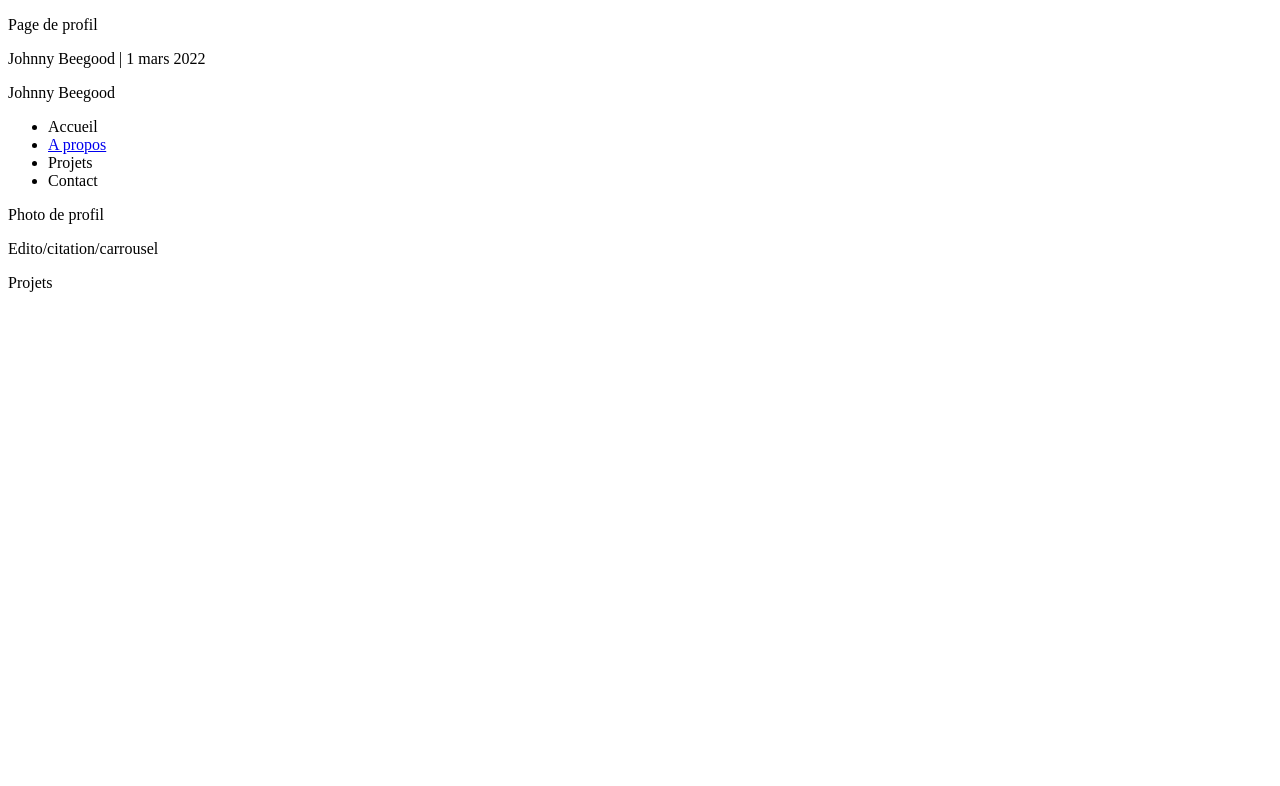
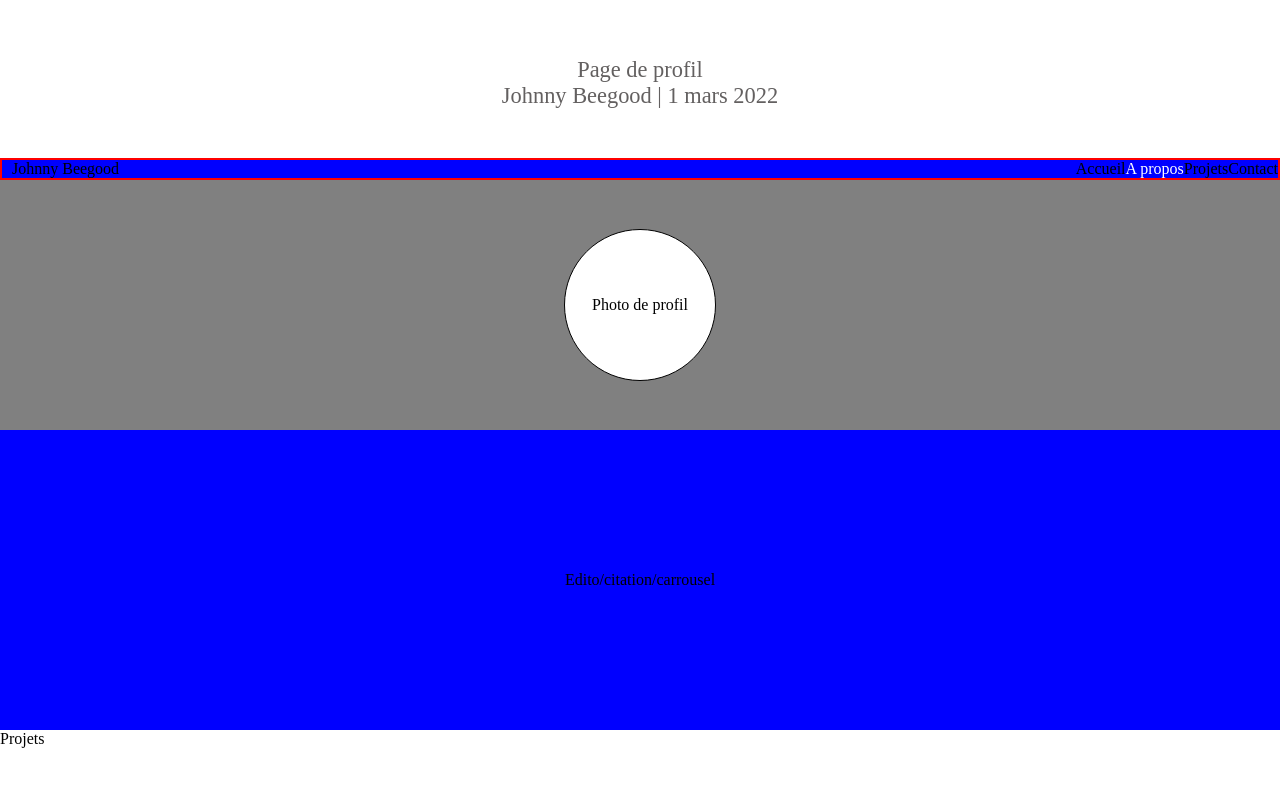
Before and after one commit to Redo76/JobChallenge, a plain HTML site: page index.html in a window 1280 px wide. Drawn offline with Linux system fonts and the light colour scheme.

Commit message:
[CSS] Debut de la partie "projet"

```diff
--- a/index.html
+++ b/index.html
@@ -5,7 +5,7 @@
     <meta charset="UTF-8">
     <meta http-equiv="X-UA-Compatible" content="IE=edge">
     <meta name="viewport" content="width=device-width, initial-scale=1.0">
-
+    <link rel="stylesheet" href="./style.css">
     <title>Job Challenge</title>
 </head>
 
@@ -23,7 +23,7 @@
                 </p>
             </div>
             <div class="header_div2_div2">
-                <ul calss="header_div2_div2_ul">
+                <ul class="header_div2_div2_ul">
                     <li class="header_div2_div2_ul_li">Accueil</li>
                     <li class="header_div2_div2_ul_li">
                         <a href="#a_propos">A propos</a>
@@ -34,7 +34,7 @@
             </div>
         </div>
         <div class="header_div3">
-            Photo de profil
+            <p class="header_div3_p">Photo de profil</p>
         </div>
     </header>
     <!-- fin header -->
@@ -43,14 +43,14 @@
         <aside id="a_propos">
             <p>Edito/citation/carrousel</p>
         </aside>
-        <article>
-            <p>Projets</p>
-            <img src="#" alt=""/>
-            <img src="#" alt=""/>
-            <img src="#" alt=""/>
-            <img src="#" alt=""/>
-            <img src="#" alt=""/>
-            <img src="#" alt=""/>
+        <article class="parent">
+            <p class="parent_p">Projets</p>
+            <img class="parent_enfant" src="#" alt=""/>
+            <img class="parent_enfant" src="#" alt=""/>
+            <img class="parent_enfant" src="#" alt=""/>
+            <img class="parent_enfant" src="#" alt=""/>
+            <img class="parent_enfant" src="#" alt=""/>
+            <img class="parent_enfant" src="#" alt=""/>
         </article>
     </main>
 </body>
--- /dev/null
+++ b/style.css
@@ -0,0 +1,68 @@
+*{
+    margin: 0;
+    padding: 0;
+}
+a{
+    text-decoration: none;
+    color: white;
+}
+.header_div1{
+    background: white;
+    height: 150px;
+    display: flex;
+    justify-content: center;
+    align-items: center;
+    flex-flow: column wrap;
+    margin-top: 0.5em;
+
+}
+.header_div1_p--titre{
+    color: rgb(99, 96, 96);
+    font-size: 1.4rem;
+
+}
+.header_div1_p{
+    color: rgb(99, 96, 96);
+    font-size: 1.4rem;
+
+}
+.header_div2{
+    border: 2px solid red;
+    display: flex;
+    justify-content: space-between;
+    align-items: center;
+    background: blue;
+}
+.header_div2_div1{
+    margin-left: 10px;
+}
+.header_div2_div2_ul{
+    display: flex;
+    justify-content: center;
+    align-items: center;
+    list-style: none;
+}
+.header_div3{
+    height: 250px;
+    background: grey;
+    display: flex;
+    justify-content: center;
+    align-items: center;
+}
+.header_div3_p{
+    display: flex;
+    justify-content: center;
+    align-items: center;
+    height: 150px;
+    width: 150px;
+    background: white;
+    border: 1px solid black;
+    border-radius: 100px;
+}
+#a_propos{
+    height: 300px;
+    background: blue;
+    display: flex;
+    justify-content: center;
+    align-items: center;
+}
```
